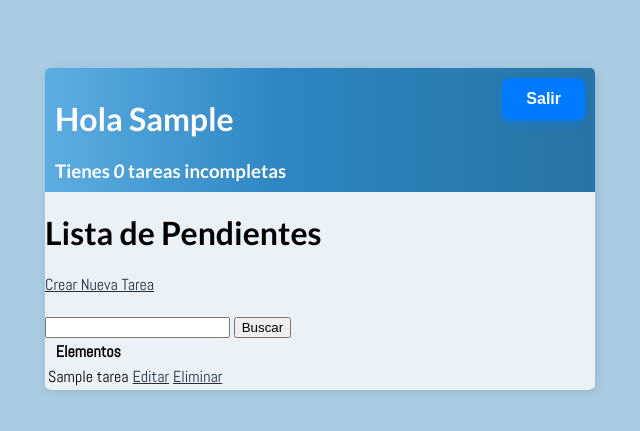
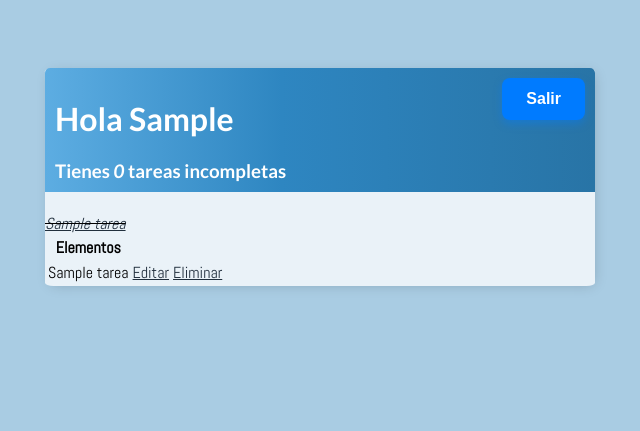
Before and after one commit to alonso1298/Aplicacion-Web-De-Tareas-Pendientes, a Django app: page / in a window 1280 px wide. Shown: the top 431 px of the page, without its empty margins (320-960 px from the left). Run offline with Django 5.2, Linux system fonts and the light colour scheme; a user stored in the database is signed in; tables that the repository leaves empty hold one stand-in row (values such as "Sample post").

Commit message:
Se agrega nuevo estilo a tereas completas e incompletas

```diff
--- a/src/proyecto/base/templates/base/tarea_list.html
+++ b/src/proyecto/base/templates/base/tarea_list.html
@@ -16,16 +16,43 @@
     {% endif %}
 </header>
 
-<h1>Lista de Pendientes</h1>
+<!-- <br>
+
 <a href="{% url 'crear-tarea' %}">Crear Nueva Tarea</a>
 
 <br>
+<br> -->
+
+<!-- <form method="GET">
+    <input type="text" name="area-buscar" value="{{valor_buscado}}">
+    <input type="submit" value="Buscar">
+</form> -->
+
 <br>
 
-<form method="GET">
-    <input type="text" name="area-buscar" value="{{valor_buscado}}">
-    <input type="submit" value="Buscar">
-</form>
+<div class="envoltorio-items-tarea">
+    {% for tarea in tareas %}
+    <div class="envoltorio-tarea">
+        {% if tarea.completo %}
+        <div class="titulo-tarea">
+            <div class="icono-tarea-completa">
+            <i><s><a href="{% url 'editar-tarea' tarea.id %}">{{tarea}}</a></s></i>
+            </div>
+        </div>
+        {% else %}
+        <div class="titulo-tarea">
+            <div class="icono-tarea-incompleta">
+            <a href="{% url 'editar-tarea' tarea.id %}">{{tarea}}</a>
+            </div>
+        </div>
+        {% endif %}
+    </div>
+
+    {% empty %}
+    <h3>No hay elementos en esta lista</h3>
+
+    {% endfor %}
+</div>
 
 <table>
     <tr>
```
